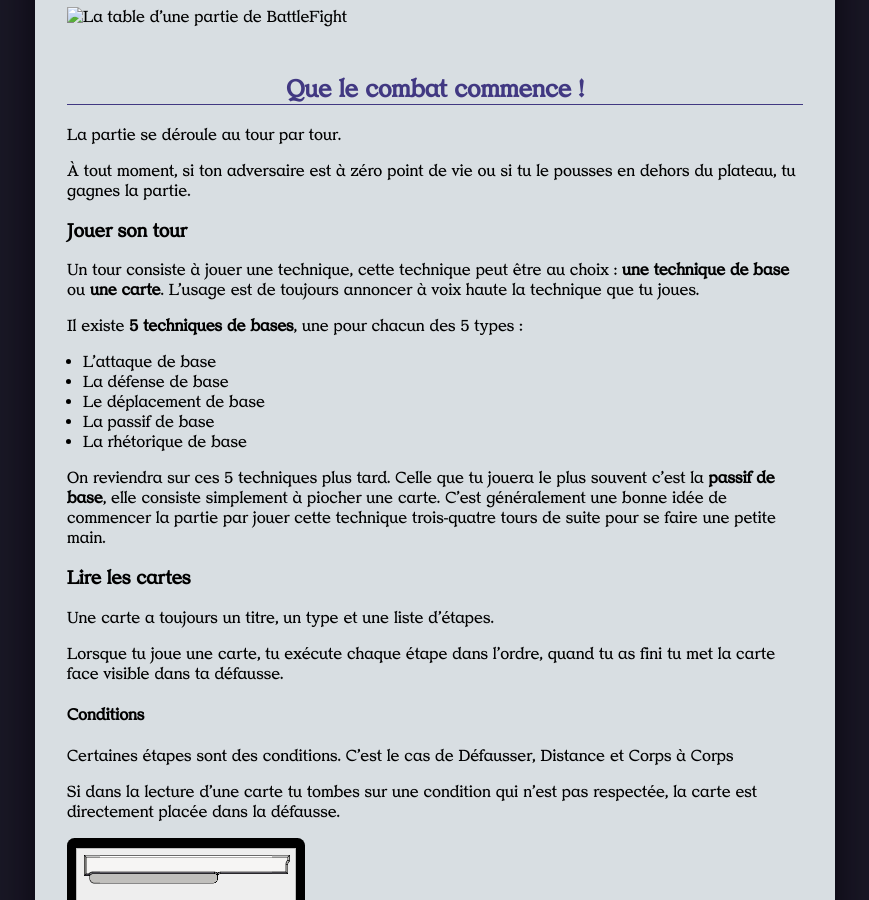
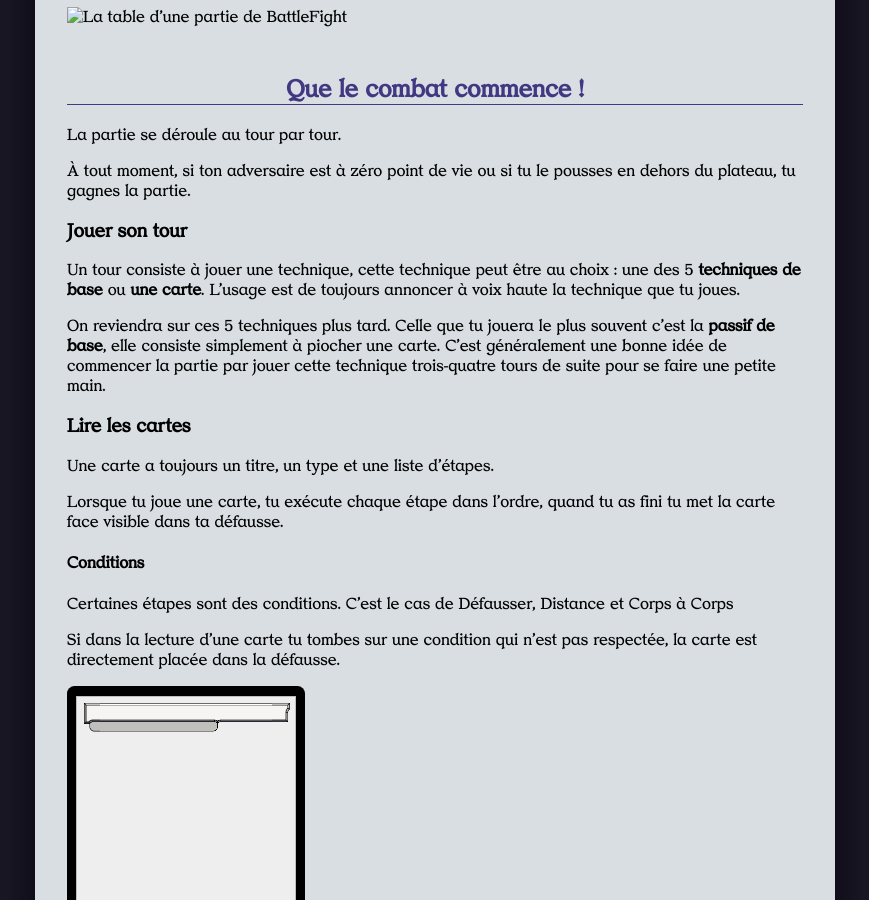
Before and after one commit to dracdrac/BATTLEFIGHT, a Jekyll site: the page built from ressources/apprendre.md, in a window 1280 px wide and 900 px high, scrolled down 903 px. Shown: the whole window, without its empty margins (205-1074 px from the left). Built offline with Jekyll 4.4.1, drawn with Linux system fonts in a browser that asks for light colours; our own code applies the rules of GitHub Pages for plain Markdown files; the repository's description, which GitHub fills in, is left out; some of the changed text lies outside the part shown.

Commit message:
Update apprendre.md

```diff
--- a/ressources/apprendre.md
+++ b/ressources/apprendre.md
@@ -38,18 +38,9 @@
 
 ### Jouer son tour
 
-Un tour consiste à jouer une technique, cette technique peut être au choix : **une technique de base** ou **une carte**. L'usage est de toujours annoncer à voix haute la technique que tu joues.
-
-Il existe **5 techniques de bases**, une pour chacun des 5 types :
-
-- L'attaque de base
-- La défense de base
-- Le déplacement de base
-- La passif de base
-- La rhétorique de base
+Un tour consiste à jouer une technique, cette technique peut être au choix : une des 5 **techniques de base** ou **une carte**. L'usage est de toujours annoncer à voix haute la technique que tu joues.
 
 On reviendra sur ces 5 techniques plus tard. Celle que tu jouera le plus souvent c'est la **passif de base**, elle consiste simplement à piocher une carte. C'est généralement une bonne idée de commencer la partie par jouer cette technique trois-quatre tours de suite pour se faire une petite main.
-
 
 ### Lire les cartes
 
```
Also changed, not shown: other parts of ressources/apprendre.md (+17 -1 lines).
